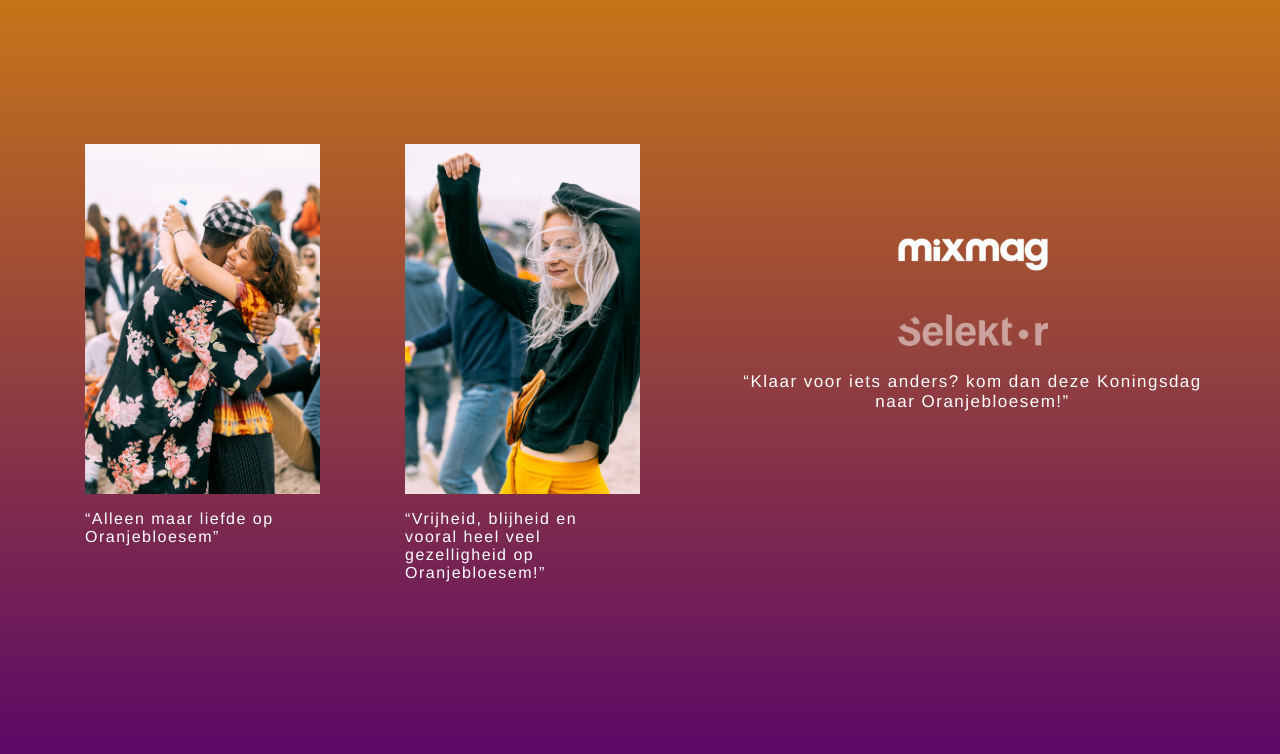
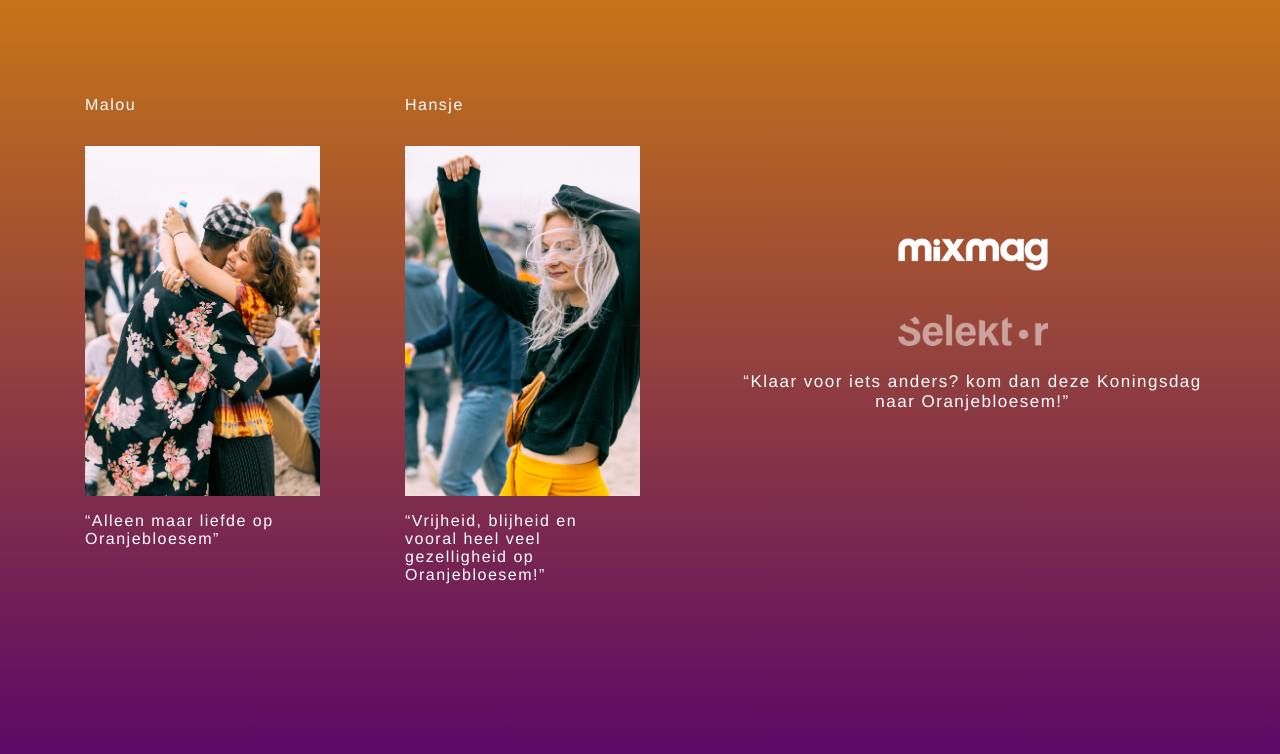
Before and after one commit to Taraobsessions/AskPhill, a React (Create React App) app: page / in a window 1280 px wide. Shown: the top 754 px of the page. Built offline with nearby package versions, Linux system fonts and the light colour scheme.

Commit message:
dekstop fixes

```diff
--- a/src/components/responsive/desktopBreakpoint.js
+++ b/src/components/responsive/desktopBreakpoint.js
@@ -20,14 +20,17 @@ const images = [
 const desktopImages = () => {
   return (
     <div>
-      <div class="leftpane">
+      <div className="leftpane">
+      <p className="names">Malou</p>
         <div style={{ 'backgroundImage': `url(${images[0]})` }}>
         </div>
         <p className="dtext">“Alleen maar liefde op Oranjebloesem”</p></div>
-      <div class="middlepane"><div style={{ 'backgroundImage': `url(${images[1]})` }}>
+      <div className="middlepane">
+      <p className='names'>Hansje</p>
+      <div style={{ 'backgroundImage': `url(${images[1]})` }}>
       </div>
         <p className="dtext">“Vrijheid, blijheid en vooral heel veel gezelligheid op Oranjebloesem!”</p></div>
-      <div class="rightpane">
+      <div className="rightpane">
       <LogoSwitch></LogoSwitch></div>
     </div>
   )
--- a/src/index.css
+++ b/src/index.css
@@ -62,7 +62,7 @@ p{
   background-size: 250px;
   background-repeat: no-repeat;
   margin-left: 85px;
-  margin-top: 45%;
+  margin-top: 10%;
 }
 
 .middlepane {
@@ -77,7 +77,7 @@ p{
   background-size: 250px;
   background-repeat: no-repeat;
   margin-left: 85px;
-  margin-top: 45%;
+  margin-top: 10%;
 }
 
 .rightpane {
@@ -103,3 +103,11 @@ border-collapse: collapse;
   margin-left: 85px;
   max-width: 70%;
 }
+
+.names{
+  text-align: left;
+  font-size: 16px;
+  margin-left: 85px;
+  max-width: 70%;
+  margin-top: 30%;
+}
```
